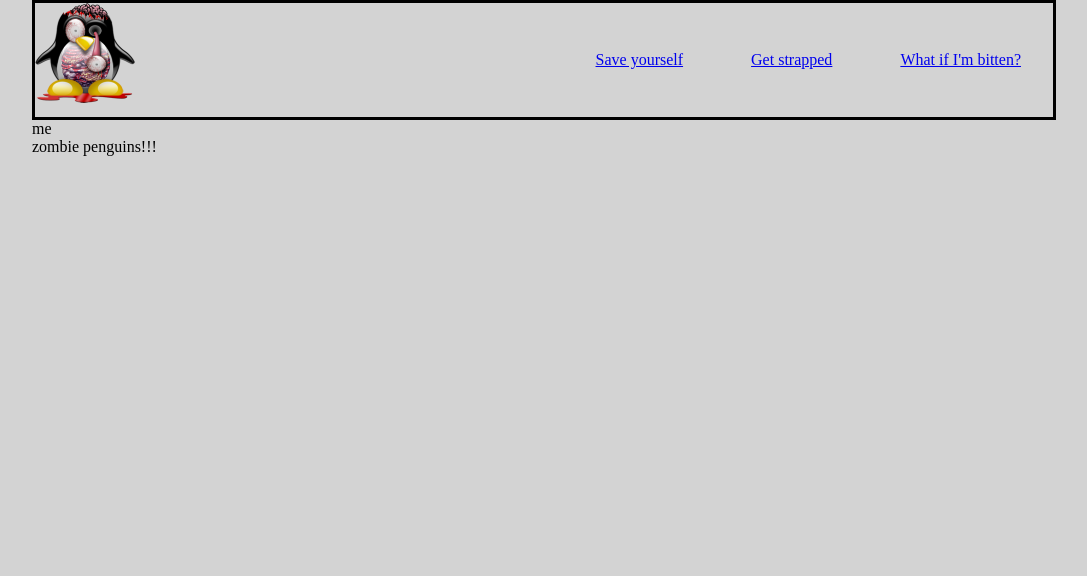
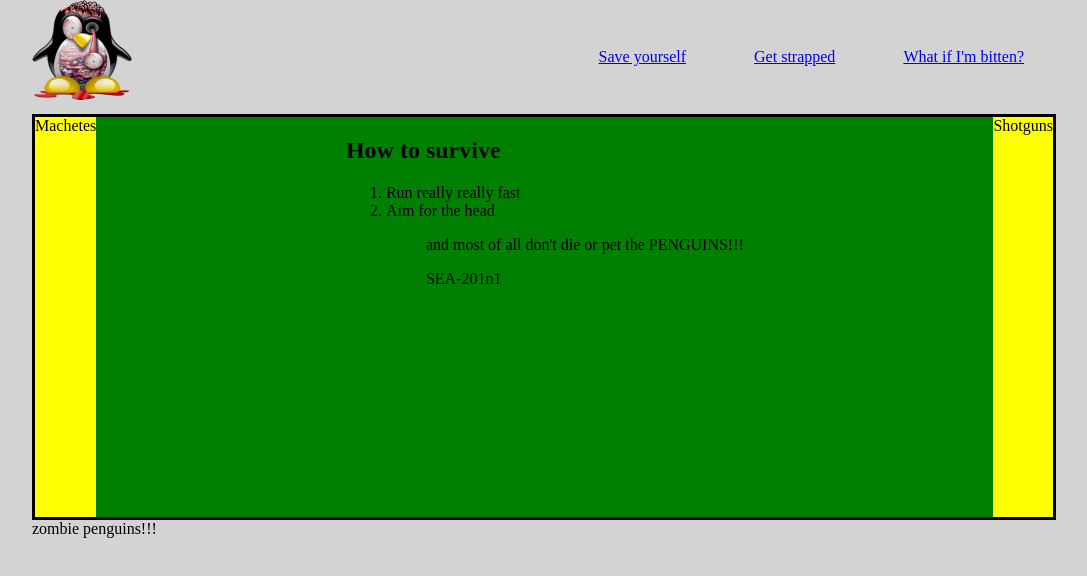
Before and after one commit to CADBOT/zombie-penguins, a plain HTML site: page index.html in a window 1280 px wide. Shown: the whole page, without its empty margins (96-1183 px from the left). Drawn offline with Linux system fonts and the light colour scheme.

Commit message:
finish holy grail

```diff
--- a/index.html
+++ b/index.html
@@ -13,7 +13,6 @@
       display: flex;
       flex-direction: row;
       justify-content: space-between;
-      border-style: solid;
     }
 
     .mediumLogo {
@@ -24,6 +23,26 @@
     .navItem {
       display: inline-block;
       padding: 2em;
+    }
+
+    main {
+      display: flex;
+      flex-direction: row;
+      justify-content: space-between;
+      border-style: solid;
+      background-color: green;
+      max-width: 100%;
+      min-height: 25em;
+
+    }
+
+    aside {
+      max-width: 10%;
+      background-color: yellow;
+    }
+
+    article {
+
     }
 
 
@@ -42,7 +61,23 @@
   </header>
 
   <main>
-    me
+    <aside>
+      Machetes
+    </aside>
+
+    <article>
+      <h1>How to survive</h1>
+      <ol>
+        <li>Run really really fast</li>
+        <li>Aim for the head</li>
+      <ol>
+      <p> and most of all don't die or pet the PENGUINS!!! </p>
+      <author> SEA-201n1 </author>
+    </article>
+
+    <aside>
+      Shotguns
+    </aside>
   </main>
 
   <footer>
```
